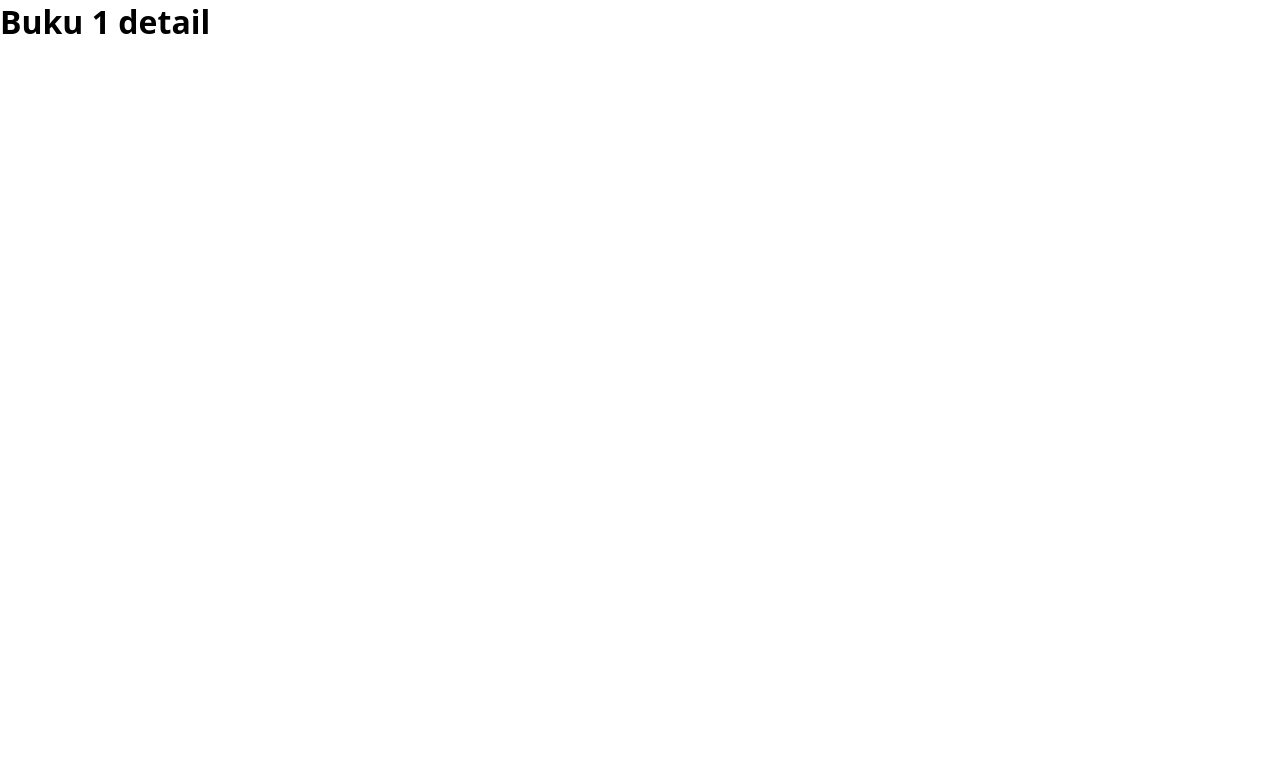
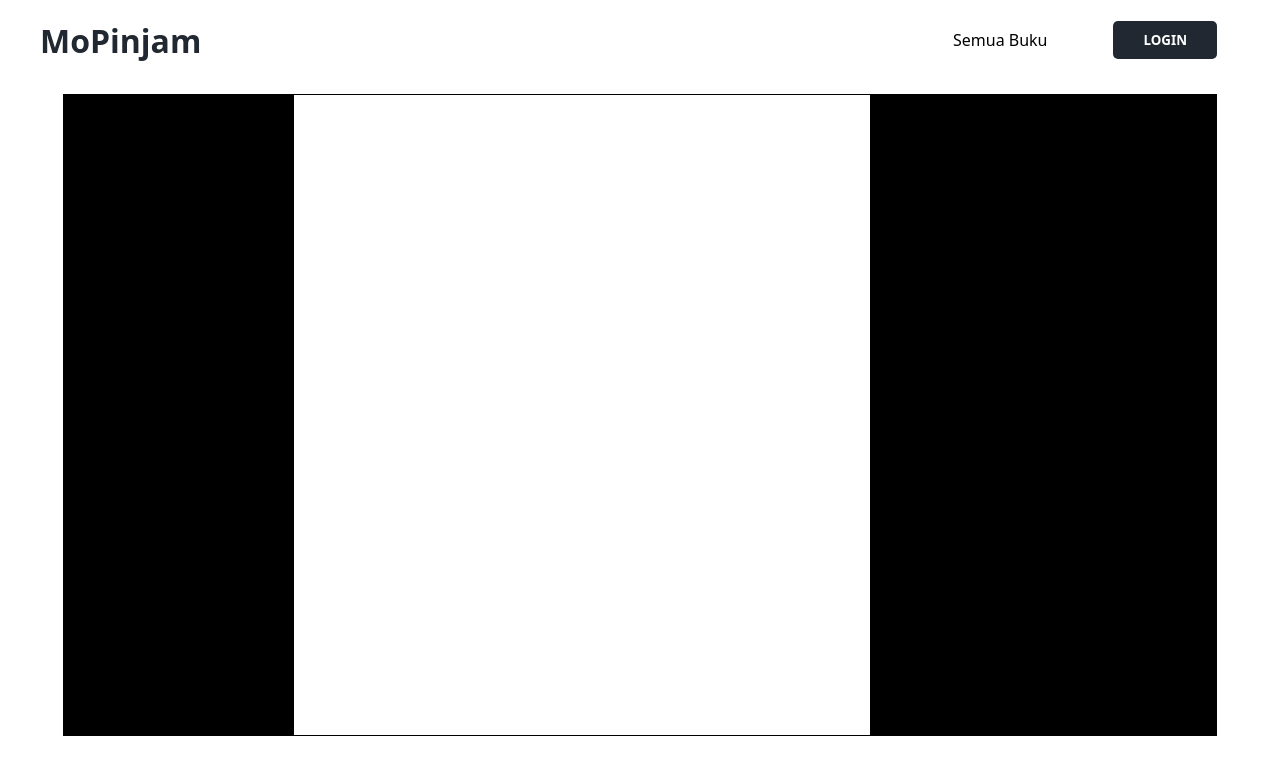
Before and after one commit to RadyaI/MoPinjam, a React (Vite) app: page /buku/d/1 in a window 1280 px wide. Shown: the top 774 px of the page. Built offline with nearby package versions, Linux system fonts and the light colour scheme.

Commit message:
update (detail buku)#1

```diff
--- a/src/assets/semuabuku.css
+++ b/src/assets/semuabuku.css
@@ -131,6 +131,14 @@
     .content .buku-data .card{
         margin: 0 auto;
         width: 150px;
-        height: 220px;
+        height: auto;
+    }
+
+    .content .buku-data .card:nth-last-child(1){
+        margin-bottom: 0px;
+    }
+
+    .content .buku-data .card .desc{
+        margin-top: 10px;
     }
 }
--- a/src/bukuDetail.jsx
+++ b/src/bukuDetail.jsx
@@ -1,12 +1,71 @@
 import { useParams } from "react-router-dom"
+import styled from "styled-components"
+
+import Navbar from "./components/navbar"
 
 export default function BukuDetail() {
 
-    const {judul} = useParams()
+    const { judul } = useParams()
 
     return (
         <>
-            <h1>Buku {judul} detail</h1>
+            <Navbar></Navbar>
+            <Container>
+                <Card>
+                    <Cover></Cover>
+                    <DetailBuku></DetailBuku>
+                    <Pinjam></Pinjam>
+                </Card>
+            </Container>
         </>
     )
 }
+
+const Container = styled.div`
+    width:100%;
+    height:100vh;
+    display:flex;
+    justify-content:center;
+    align-items:center;
+`
+
+const Card = styled.div`
+    border:1px solid black;
+    margin-top:30px;
+    width:90%;
+    height:80%;
+    display:flex;
+
+    @media only screen and (max-width:700px){
+        flex-direction:column;
+    }
+`
+
+const Cover = styled.div`
+    background-color:black;
+    width:20%;
+    height:100%;
+
+    @media only screen and (max-width:700px){
+        width:100%;
+    }
+`
+const DetailBuku = styled.div`
+    background-color:white;
+    width:50%;
+    height:100%;
+
+    @media only screen and (max-width:700px){
+        width:100%;
+    }
+`
+
+const Pinjam = styled.div`
+    background-color:black;
+    width:30%;
+    height:100%;
+
+    @media only screen and (max-width:700px){
+        width:100%;
+    }
+`
--- a/src/components/navbar.jsx
+++ b/src/components/navbar.jsx
@@ -25,7 +25,7 @@ export default function Navbar() {
     const route = useNavigate()
 
     function navigate(params) {
-        if (!isLogin) {
+        if (!isLogin && params != '/') {
             setToggleAlert(true)
             setTimeout(() => {
                 setToggleAlert(false)
--- a/src/dashboard.jsx
+++ b/src/dashboard.jsx
@@ -3,14 +3,17 @@ import Cookies from 'js-cookie'
 
 import './assets/dashboard.css'
 import Navbar from './components/navbar'
+import Loader from './components/loader'
+
+import { db } from './config/firebase'
 import { collection, getDocs, query } from 'firebase/firestore'
-import { db } from './config/firebase'
 import { useNavigate } from 'react-router-dom'
 
 
 export default function Dashboard() {
 
   const route = useNavigate()
+  const [loading, setLoading] = useState(false)
   const [search, setsearch] = useState(false)
   const [buttonText, setButtonText] = useState('CARI')
 
@@ -50,7 +53,11 @@ export default function Dashboard() {
   }
 
   function goToDetail(judul) {
-    route(`buku/d/${judul}`)
+    setLoading(true)
+    setTimeout(() => {
+      route(`buku/d/${judul}`)
+      setLoading(false)
+    }, 600);
   }
 
   function DisplayBuku() {
@@ -104,6 +111,7 @@ export default function Dashboard() {
 
   return (
     <>
+      {loading === true && (<Loader></Loader>)}
       <Navbar />
       <div className={`home ${search ? 'home-animate' : ''}`}>
         <div className="circle"></div>
--- a/src/semuaBuku.jsx
+++ b/src/semuaBuku.jsx
@@ -1,18 +1,33 @@
 import { useEffect, useState } from 'react'
+
 import './assets/semuabuku.css'
+import Loader from './components/loader'
 import Navbar from './components/navbar'
 import Sidebar from './components/sidebar'
 import dataBuku from './db/databuku.json'
+
 import { collection, getDocs, orderBy, query } from 'firebase/firestore'
 import { db } from './config/firebase'
 
+import { useNavigate } from 'react-router-dom'
+
 export default function Semuabuku() {
 
+    const route = useNavigate()
     const [search, setSearch] = useState('')
     const [filter, setFilter] = useState('Terbaru')
 
     const [book, setBook] = useState([]);
 
+    const [isLoading, setIsLoading] = useState(false)
+
+    function goToDetail(judul) {
+        setIsLoading(true)
+        setTimeout(() => {
+            setIsLoading(false)
+            route(`/buku/d/${judul}`)
+        }, 600);
+    }
 
     function BookList() {
 
@@ -21,7 +36,7 @@ export default function Semuabuku() {
             filteredBook = book.filter(i => i.judul.toLowerCase().includes(search.toLowerCase()) || i.penulis.toLowerCase().includes(search.toLowerCase()))
         }
         const data = filteredBook.map((i, index) =>
-            <div className="card" key={index}>
+            <div className="card" key={index} onClick={() => goToDetail(i.judul)}>
                 <div className="img-cover"><img loading='lazy' width="160" height="200" src={i.gambar} alt="Buku" /></div>
                 <div className="desc">
                     <div className="author"><small>{i.penulis}</small></div>
@@ -51,6 +66,7 @@ export default function Semuabuku() {
 
     return (
         <>
+            {isLoading && (<Loader></Loader>)}
             <Navbar></Navbar>
             <div className="buku-container">
                 <Sidebar></Sidebar>
```
